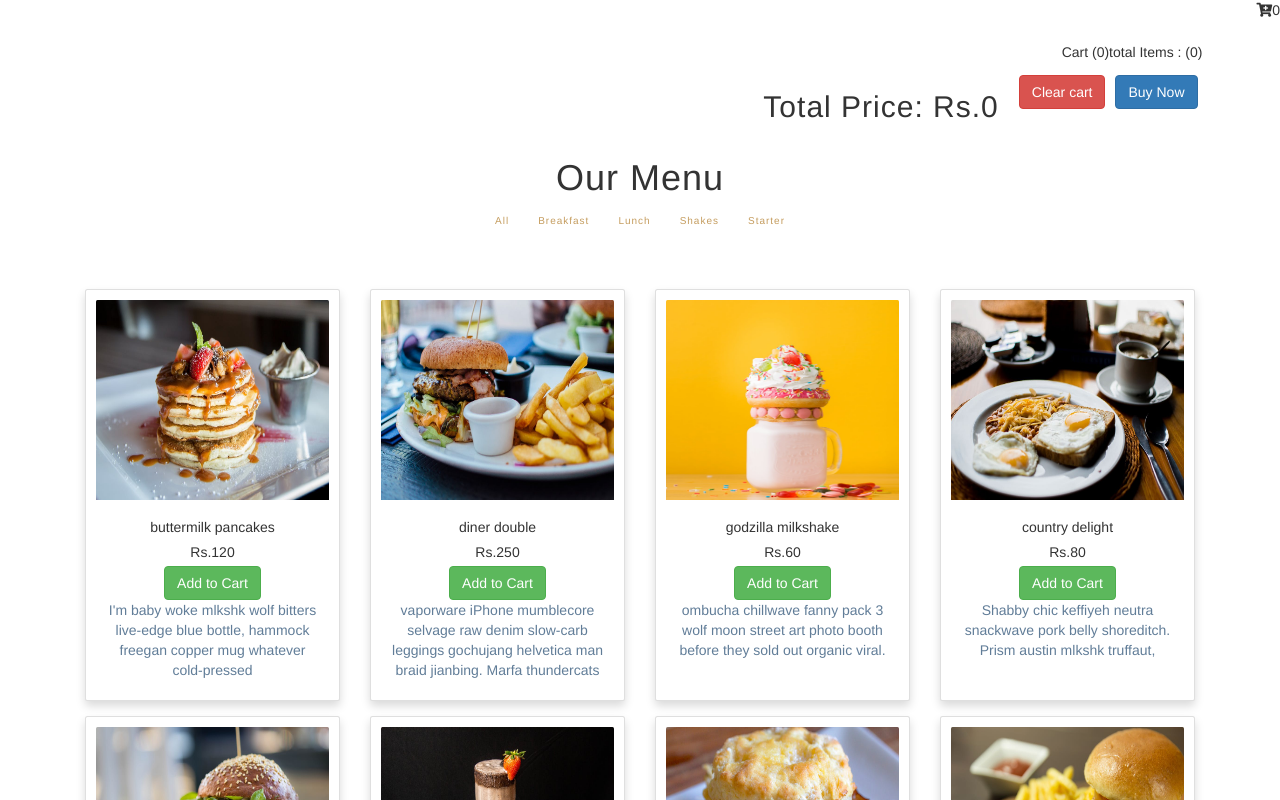
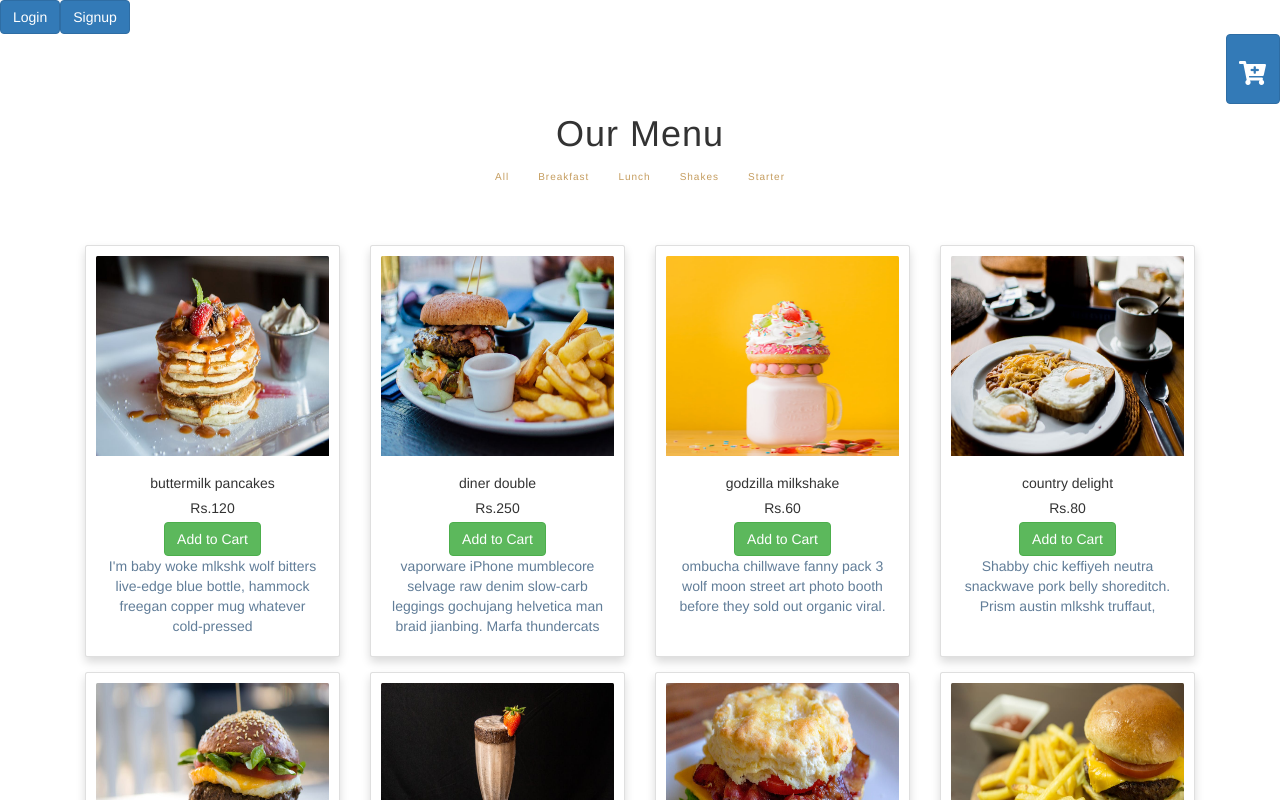
Before and after one commit to nadeem592/RestaurantApplication, a React (Create React App) app in the folder frontend/: page / in a window 1280 px wide. Shown: the top 800 px of the page. Built offline with nearby package versions, Linux system fonts and the light colour scheme.

Commit message:
added Checkout.js and FinalCheckout.js in components

```diff
--- a/frontend/package.json
+++ b/frontend/package.json
@@ -8,6 +8,7 @@
     "@testing-library/user-event": "^13.5.0",
     "axios": "^0.25.0",
     "bootstrap": "^3.4.1",
+    "eslint": "^8.8.0",
     "react": "^17.0.2",
     "react-bootstrap": "^2.1.2",
     "react-dom": "^17.0.2",
--- a/frontend/src/App.js
+++ b/frontend/src/App.js
@@ -1,17 +1,55 @@
-import React from 'react';
-import Home from "./Components/Home"
-import Cart from "./Components/Cart"
-import { CartProvider } from "react-use-cart"
+import React, { Fragment } from "react";
+import Home from "./Components/Home";
+import { CartProvider } from "react-use-cart";
+import Nav from "./Components/Nav";
+import "./styles.css";
+import { BrowserRouter, Router, Switch, Route, Routes } from "react-router-dom";
+import LoginSignup from "./Components/LoginSignup";
+import FinalCheckout from "./Components/FinalCheckout";
+
 const App = () => {
   return (
     <>
-    <CartProvider>
-    <Home/>
-
-    </CartProvider>
-
+      <BrowserRouter>
+        <Routes>
+          <Route
+            path="/"
+            exact
+            element={
+              <CartProvider>
+                <LoginSignup />
+              </CartProvider>
+            }
+          />
+          <Route
+            path="/home"
+            exact
+            element={
+              <CartProvider>
+                <Home />
+              </CartProvider>
+            }
+          />
+          <Route
+            path="/cart"
+            element={
+              <CartProvider>
+                <Nav />
+              </CartProvider>
+            }
+          />
+          <Route
+            path="/checkout"
+            exact
+            element={
+              <CartProvider>
+                <FinalCheckout />
+              </CartProvider>
+            }
+          ></Route>
+        </Routes>
+      </BrowserRouter>
     </>
-
   );
 };
 export default App;
--- a/frontend/src/Components/Cart.js
+++ b/frontend/src/Components/Cart.js
@@ -1,5 +1,6 @@
 import React from 'react';
 import {useCart} from "react-use-cart";
+import Checkout from "./Checkout";
 
 const Cart = () => {
   const {
@@ -12,51 +13,69 @@ const Cart = () => {
     removeItem,
     emptyCart,
   } = useCart();
-    // if(isEmpty) return <h1 className="text-center">Your cart is empty</h1>
   return (
     <div>
-    <section className='py-4 container' href="123">
-        <div className='row justify-content-center'>
-            <div className='col-12'>
-                <h5>Cart ({totalUniqueItems})total Items : ({totalItems})</h5>
+      <section className="py-4 container" href="123">
+        <div className="row justify-content-center">
+          <div className="col-12">
+            <h5>
+              Cart ({totalUniqueItems})total Items : ({totalItems})
+            </h5>
             <table className="table table-light table-hover m-0">
               <tbody>
-                    {items.map((item,index) =>{
-                        return(
+                {items.map((item, index) => {
+                  return (
                     <tr key={index}>
                       <td>
-                                <img src={item.img} style={{height: '6rem'}}/>
+                        <img
+                          src={require(`./images/item-${item.id}.jpeg`)}
+                          style={{ height: "6rem" }}
+                          alt={item.title}
+                        />
                       </td>
                       <td>{item.title}</td>
                       <td>{item.price}</td>
                       <td>Quantity({item.quantity})</td>
                       <td>
                         <button
-                                className='btn btn-info ms-2'
-                                onClick={() => updateItemQuantity(item.id,item.quantity -1)}
-                                >-</button>
+                          className="btn btn-info ms-2"
+                          onClick={() =>
+                            updateItemQuantity(item.id, item.quantity - 1)
+                          }
+                        >
+                          -
+                        </button>
                         <button
-                                className='btn btn-info ms-2'
-                                onClick={() => updateItemQuantity(item.id,item.quantity +1)}
-                                >+</button>
-                                <button className='btn btn-info ms-2'
-                                onClick={() => removeItem(item.id)}>removeItem</button>
-
+                          className="btn btn-info ms-2"
+                          onClick={() =>
+                            updateItemQuantity(item.id, item.quantity + 1)
+                          }
+                        >
+                          +
+                        </button>
+                        <button
+                          className="btn btn-info ms-2"
+                          onClick={() => removeItem(item.id)}
+                        >
+                          removeItem
+                        </button>
                       </td>
                     </tr>
-                        )
+                  );
                 })}
               </tbody>
             </table>
           </div>
-            <div className='col-auto ms-auto'>
+          <div className="col-auto ms-auto">
             <h2>Total price: Rs.{cartTotal}</h2>
           </div>
-            <div className='col-auto'>
-              <button className='btn btn-danger m-2'
-              onClick={() => emptyCart()}
-              >Clear cart</button>
-              <button className='btn btn-primary m-2'>Buy Now</button>
+          <div className="col-auto">
+            <button className="btn btn-danger m-2" onClick={() => emptyCart()}>
+              Clear cart
+            </button>
+            <a class="btn btn-primary" href={"/checkout"} role="button">
+              Place Order
+            </a>
           </div>
         </div>
       </section>
--- /dev/null
+++ b/frontend/src/Components/Checkout.js
@@ -0,0 +1,33 @@
+import React from "react";
+import { useCart } from "react-use-cart";
+
+const Checkout = () => {
+  const { items, cartTotal } = useCart();
+  return (
+    <div>
+      <section className="py-4 container" href="123">
+        <div className="row justify-content-center">
+          <div className="col-12">
+            <table className="table table-light table-hover m-0">
+              <tbody>
+                {items.map((item, index) => {
+                  return (
+                    <tr key={index}>
+                      <td>{item.title}</td>
+                      <td>{item.price}</td>
+                      <td>Quantity({item.quantity})</td>
+                    </tr>
+                  );
+                })}
+              </tbody>
+            </table>
+          </div>
+          <div className="col-auto ms-auto">
+            <h2>Total price: Rs.{cartTotal}</h2>
+          </div>
+        </div>
+      </section>
+    </div>
+  );
+};
+export default Checkout;
--- /dev/null
+++ b/frontend/src/Components/FinalCheckout.js
@@ -0,0 +1,25 @@
+import React from "react";
+import Checkout from "./Checkout";
+
+function FinalCheckout() {
+  return (
+    <nav>
+      <div className="navbox">
+        <div className="cart" align="right">
+          <div
+            align="center"
+            style={{ fontFamily: "cursive", fontSize: "30px" }}
+          >
+            Order Summary
+          </div>
+          <Checkout />
+          <h2 align="center" style={{ color: "blue", fontFamily: "cursive" }}>
+            Thanks for your Order ..!!
+          </h2>
+        </div>
+      </div>
+    </nav>
+  );
+}
+
+export default FinalCheckout;
--- a/frontend/src/Components/Home.js
+++ b/frontend/src/Components/Home.js
@@ -7,11 +7,12 @@ import { useState } from 'react';
 import { Link } from 'react-bootstrap/lib/Navbar';
 import Nav from './Nav';
 import Cart from './Cart';
+import Checkout from "./Checkout";
 
 const allCategories = ["all", ...new Set(items.map((item) => item.category))];
 
 function Home() {
-  const[show, setShow] = useState(true);
+  const [show, setShow] = useState(true);
   const [menuItems, setMenuItems] = useState(items);
   const [categories, setCategories] = useState(allCategories);
 
@@ -25,30 +26,34 @@ function Home() {
   };
   return (
     <>
-      <div >
-           <Nav />
+      <div align="right">
+        <a class="btn btn-primary" href={"/cart"} role="button">
+          <h3>
+            <span>
+              <i class="fas fa-cart-plus"></i>
+            </span>
+          </h3>
+        </a>
       </div>
-
-      <h1 className='text-center mt-3'>Our Menu</h1>
+      <div align="right"></div>
+      <h1 className="text-center mt-3">Our Menu</h1>
       <Categories categories={categories} filterItems={filterItems} />
       <section className="py-4 container">
-          <div className='row justify-content-center'>
-              {menu.map((item,index)=>{
-                  return(
-                    <Itemcard id={item.id}
+        <div className="row justify-content-center">
+          {menu.map((item, index) => {
+            return (
+              <Itemcard
+                id={item.id}
                 title={item.title}
                 desc={item.desc}
                 price={item.price}
                 item={item}
-                      key={index}/>
-                  )
+                key={index}
+              />
+            );
           })}
-
         </div>
-
-
       </section>
-
     </>
   );
 };
--- a/frontend/src/Components/Itemcard.js
+++ b/frontend/src/Components/Itemcard.js
@@ -4,22 +4,27 @@ import { useCart } from "react-use-cart"
  const Itemcard = (props) => {
       const { addItem } = useCart();
   return (
-
-      <div className='col-11 col-md-6 col-lg-3 mx-0 mb-4'>
-          <div class="card p-3 overflow-hidden h-100 shadow">
-              <img src={require(`./images/item-${props.id}.jpeg`)} style={{'width':'100%','height':'200px'}} alt={props.title} class="card-img-top img-fluid"/>
-              <div class="card-body text-center">
-                <h5 class="card-title">{props.title}</h5>
-                <h5 class="card-title">Rs.{props.price}</h5>
-                <button class="btn btn-success"
-                 onClick={() =>addItem(props.item)}
-                 >Add to Cart</button>
-                 <p class="card-text">{props.desc}</p>
-
-              </div>
-          </div>
+    <div className="col-11 col-md-6 col-lg-3 mx-0 mb-4">
+      <div className="card p-3 overflow-hidden h-100 shadow">
+        <img
+          src={require(`./images/item-${props.id}.jpeg`)}
+          style={{ width: "100%", height: "200px" }}
+          alt={props.title}
+          className="card-img-top img-fluid"
+        />
+        <div className="card-body text-center">
+          <h5 className="card-title">{props.title}</h5>
+          <h5 className="card-title">Rs.{props.price}</h5>
+          <button
+            className="btn btn-success"
+            onClick={() => addItem(props.item)}
+          >
+            Add to Cart
+          </button>
+          <p className="card-text">{props.desc}</p>
+        </div>
       </div>
-
+    </div>
   );
 };
 export default Itemcard;
--- /dev/null
+++ b/frontend/src/Components/LoginSignup.js
@@ -0,0 +1,22 @@
+import React from "react";
+import { useState } from "react";
+import Home from "./Home";
+import Itemcard from "./Itemcard";
+
+function LoginSignup() {
+  return (
+    <>
+      <a class="btn btn-primary" href={"/login"} role="button">
+        Login
+      </a>
+      <a class="btn btn-primary" href={"/register"} role="button">
+        Signup
+      </a>
+      <div align="center">
+        <Home />
+      </div>
+    </>
+  );
+}
+
+export default LoginSignup;
--- a/frontend/src/Components/Nav.js
+++ b/frontend/src/Components/Nav.js
@@ -1,38 +1,17 @@
-import React from 'react';
+import React from "react";
+import Cart from "./Cart";
 
-/* import { Button, Dropdown, Navbar } from "react-bootstrap";
-import { HiUser } from "react-icons/hi"; */
-import Cart from './Cart';
-
-const Nav = ({size}) => {
-  return(
-      <nav>
-  <div className='navbox'>
-      {/* <span className='my_cart' onClick={setShow(true)}>My Cart</span> */}
-      <div className='cart'  align="right">
-          <span><i class="fas fa-cart-plus" ></i></span>
-          <span>0</span>
-         <Cart/>
-     {/* <div align='right'>
-      <Dropdown>
-        <Dropdown.Toggle
-          variant="secondary"
-          id="dropdown-basic"
-          style={{ textAlign: "right" }}
-        >
-           <HiUser />
-        </Dropdown.Toggle>
-
-        <Dropdown.Menu>
-          <Dropdown.Item href="#/action-1" >Orders History</Dropdown.Item>
-          <Dropdown.Item href="#/action-2">Logout</Dropdown.Item>
-        </Dropdown.Menu>
-      </Dropdown>
-  </div> */}
-  </div>
-  </div>
-  </nav>
-  )
+const Nav = ({ size }) => {
+  return (
+    <nav>
+      <div className="navbox">
+        <div className="cart" align="right">
+          <span>{size}</span>
+          <Cart />
+        </div>
+      </div>
+    </nav>
+  );
 };
 
 export default Nav;
--- /dev/null
+++ b/frontend/src/styles.css
@@ -0,0 +1,62 @@
+.sticky-div {
+    background-color:"";
+    position: sticky;
+    top: 0px;
+    padding: 10px 0px;
+}
+
+.start {
+    height: 100px;
+}
+
+.end {
+    height: 500px;
+}
+
+.container {
+
+    display: flex;
+
+    flex-direction: column;
+
+  }
+
+  .left {
+
+    height: 400px;
+
+    display: block;
+
+    width: 100%;
+
+    overflow-y: scroll;
+
+  }
+
+  .right {
+
+    height: 400px;
+
+    display: block;
+
+    width: 100%;
+
+    overflow-y: scroll;
+
+  }
+
+
+
+  .header {
+
+    padding: 50px;
+
+    text-align: center;
+
+    background: #051a36;
+
+    color: rgb(41, 5, 65);
+
+    font-size: 30px;
+
+  }
--- a/package.json
+++ b/package.json
@@ -1,9 +1,9 @@
 {
   "dependencies": {
-
     "bootstrap": "^3.4.1",
     "react-bootstrap": "^0.32.4",
-    "react-icons": "^4.3.1"
-
+    "react-icons": "^4.3.1",
+    "react-scripts": "^5.0.0",
+    "react-use-cart": "^1.13.0"
   }
 }
```
Also changed, not shown: 2 other files (tests, documents, lock files or other folders). Lines whose indentation alone changed are shown as unchanged.
